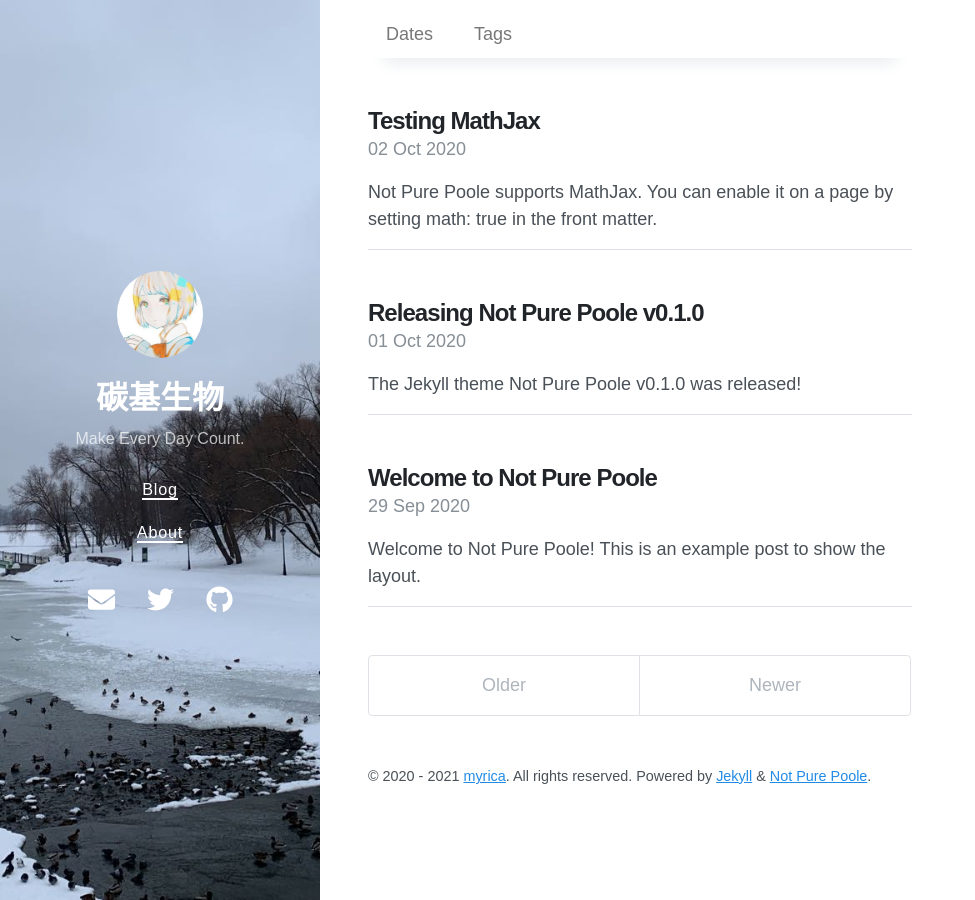
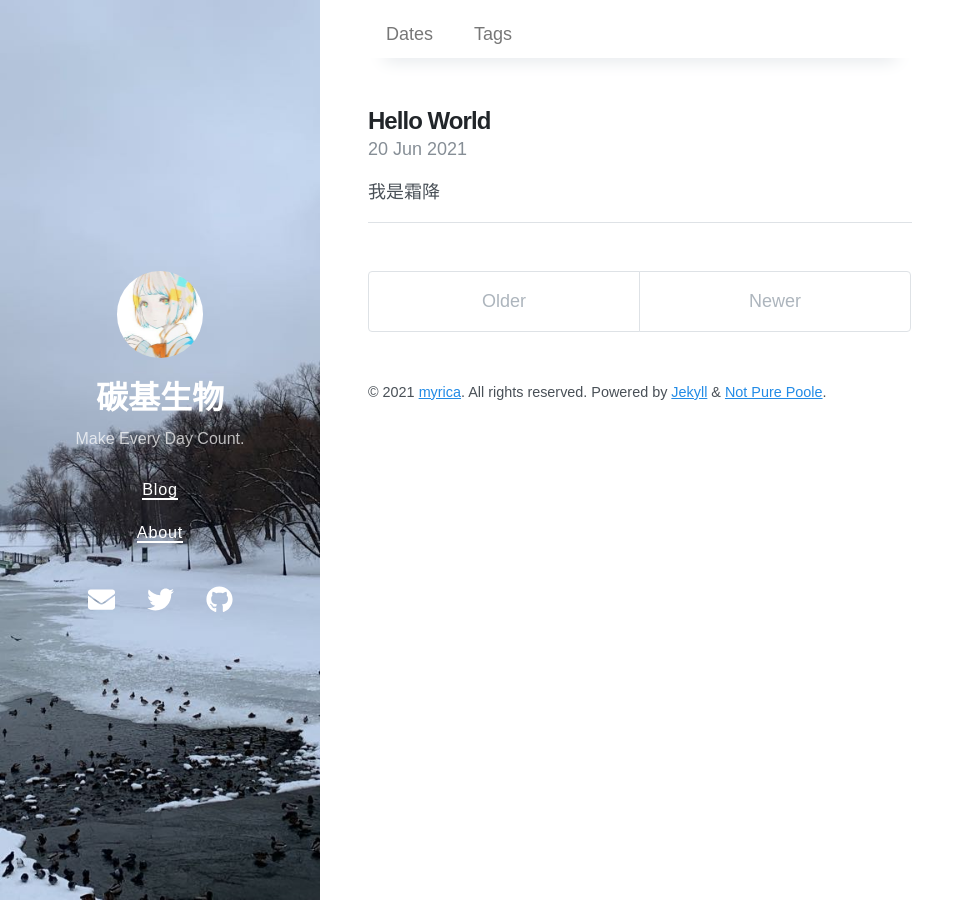
Before and after one commit to shuangjiang169/myrica.github.io, a Jekyll site: the page built from index.html, in a window 1280 px wide. Shown: the whole page, without its empty margins (0-975 px from the left). Built offline with Jekyll 4.4.1, drawn with Linux system fonts in a browser that asks for light colours; nearby versions of some CDN libraries; the list of posts is cut into pages by our own code.

Commit message:
new  begining

```diff
--- a/_posts/2020-09-29-welcome-to-not-pure-poole.md
+++ /dev/null
@@ -1,169 +0,0 @@
----
-layout: post
-title: Welcome to Not Pure Poole
-date: 2020-09-29 23:18 +0800
-last_modified_at: 2020-10-01 01:08:25 +0800
-tags: [jekyll theme, jekyll, tutorial]
-toc:  true
----
-Welcome to **Not Pure Poole**! This is an example post to show the layout.
-{: .message }
-
-First, do you notice the TOC on the right side? Try to scroll down to read this post, you'll find that the TOC is always sticky in the viewport.
-
-Cum sociis natoque penatibus et magnis <a href="#">dis parturient montes</a>, nascetur ridiculus mus. *Aenean eu leo quam.* Pellentesque ornare sem lacinia quam venenatis vestibulum. Sed posuere consectetur est at lobortis. Cras mattis consectetur purus sit amet fermentum.
-
-> Curabitur blandit tempus porttitor. Nullam quis risus eget urna mollis ornare vel eu leo. Nullam id dolor id nibh ultricies vehicula ut id elit.
-
-Etiam porta **sem malesuada magna** mollis euismod. Cras mattis consectetur purus sit amet fermentum. Aenean lacinia bibendum nulla sed consectetur.
-
-## Inline HTML elements
-
-HTML defines a long list of available inline tags, a complete list of which can be found on the [Mozilla Developer Network](https://developer.mozilla.org/en-US/docs/Web/HTML/Element).
-
-- **To bold text**, use `<strong>`.
-- *To italicize text*, use `<em>`.
-- <mark>To highlight</mark>, use `<mark>`.
-- Abbreviations, like <abbr title="HyperText Markup Langage">HTML</abbr> should use `<abbr>`, with an optional `title` attribute for the full phrase.
-- Citations, like <cite>&mdash; Mark Otto</cite>, should use `<cite>`.
-- <del>Deleted</del> text should use `<del>` and <ins>inserted</ins> text should use `<ins>`.
-- Superscript <sup>text</sup> uses `<sup>` and subscript <sub>text</sub> uses `<sub>`.
-
-Most of these elements are styled by browsers with few modifications on our part.
-
-## Footnotes
-
-Footnotes are supported as part of the Markdown syntax. Here's one in action. Clicking this number[^fn-sample_footnote] will lead you to a footnote. The syntax looks like:
-
-{% highlight text %}
-Clicking this number[^fn-sample_footnote]
-{% endhighlight %}
-
-Each footnote needs the `^fn-` prefix and a unique ID to be referenced for the footnoted content. The syntax for that list looks something like this:
-
-{% highlight text %}
-[^fn-sample_footnote]: Handy! Now click the return link to go back.
-{% endhighlight %}
-
-You can place the footnoted content wherever you like. Markdown parsers should properly place it at the bottom of the post.
-
-## Heading
-
-Vivamus sagittis lacus vel augue rutrum faucibus dolor auctor. Duis mollis, est non commodo luctus, nisi erat porttitor ligula, eget lacinia odio sem nec elit. Morbi leo risus, porta ac consectetur ac, vestibulum at eros.
-
-### Code
-
-Inline code is available with the `<code>` element. Snippets of multiple lines of code are supported through Rouge. Longer lines will automatically scroll horizontally when needed. You may also use code fencing (triple backticks) for rendering code.
-
-{% highlight js %}
-// Example can be run directly in your JavaScript console
-
-// Create a function that takes two arguments and returns the sum of those arguments
-var adder = new Function("a", "b", "return a + b");
-
-// Call the function
-adder(2, 6);
-// > 8
-{% endhighlight %}
-
-You may also optionally show code snippets with line numbers. Add `linenos` to the Rouge tags.
-
-{% highlight js linenos %}
-// Example can be run directly in your JavaScript console
-
-// Create a function that takes two arguments and returns the sum of those arguments
-var adder = new Function("a", "b", "return a + b");
-
-// Call the function
-adder(2, 6);
-// > 8
-{% endhighlight %}
-
-Aenean lacinia bibendum nulla sed consectetur. Etiam porta sem malesuada magna mollis euismod. Fusce dapibus, tellus ac cursus commodo, tortor mauris condimentum nibh, ut fermentum massa.
-
-### Lists
-
-Cum sociis natoque penatibus et magnis dis parturient montes, nascetur ridiculus mus. Aenean lacinia bibendum nulla sed consectetur. Etiam porta sem malesuada magna mollis euismod. Fusce dapibus, tellus ac cursus commodo, tortor mauris condimentum nibh, ut fermentum massa justo sit amet risus.
-
-- Praesent commodo cursus magna, vel scelerisque nisl consectetur et.
-- Donec id elit non mi porta gravida at eget metus.
-- Nulla vitae elit libero, a pharetra augue.
-
-Donec ullamcorper nulla non metus auctor fringilla. Nulla vitae elit libero, a pharetra augue.
-
-1. Vestibulum id ligula porta felis euismod semper.
-2. Cum sociis natoque penatibus et magnis dis parturient montes, nascetur ridiculus mus.
-3. Maecenas sed diam eget risus varius blandit sit amet non magna.
-
-Cras mattis consectetur purus sit amet fermentum. Sed posuere consectetur est at lobortis.
-
-<dl>
-  <dt>HyperText Markup Language (HTML)</dt>
-  <dd>The language used to describe and define the content of a Web page</dd>
-
-  <dt>Cascading Style Sheets (CSS)</dt>
-  <dd>Used to describe the appearance of Web content</dd>
-
-  <dt>JavaScript (JS)</dt>
-  <dd>The programming language used to build advanced Web sites and applications</dd>
-</dl>
-
-Integer posuere erat a ante venenatis dapibus posuere velit aliquet. Morbi leo risus, porta ac consectetur ac, vestibulum at eros. Nullam quis risus eget urna mollis ornare vel eu leo.
-
-### Images
-
-Quisque consequat sapien eget quam rhoncus, sit amet laoreet diam tempus. Aliquam aliquam metus erat, a pulvinar turpis suscipit at.
-
-![placeholder](http://placehold.it/800x400 "Large example image")
-![placeholder](http://placehold.it/400x200 "Medium example image")
-![placeholder](http://placehold.it/200x200 "Small example image")
-
-Align to the center by adding `class="align-center"`:
-
-![placeholder](http://placehold.it/400x200 "Medium example image"){: .align-center}
-
-### Tables
-
-Aenean lacinia bibendum nulla sed consectetur. Lorem ipsum dolor sit amet, consectetur adipiscing elit.
-
-<table>
-  <thead>
-    <tr>
-      <th>Name</th>
-      <th>Upvotes</th>
-      <th>Downvotes</th>
-    </tr>
-  </thead>
-  <tfoot>
-    <tr>
-      <td>Totals</td>
-      <td>21</td>
-      <td>23</td>
-    </tr>
-  </tfoot>
-  <tbody>
-    <tr>
-      <td>Alice</td>
-      <td>10</td>
-      <td>11</td>
-    </tr>
-    <tr>
-      <td>Bob</td>
-      <td>4</td>
-      <td>3</td>
-    </tr>
-    <tr>
-      <td>Charlie</td>
-      <td>7</td>
-      <td>9</td>
-    </tr>
-  </tbody>
-</table>
-
-Nullam id dolor id nibh ultricies vehicula ut id elit. Sed posuere consectetur est at lobortis. Nullam quis risus eget urna mollis ornare vel eu leo.
-
------
-
-Want to see something else added? <a href="https://github.com/vszhub/not-pure-poole/issues/new">Open an issue.</a>
-
-[^fn-sample_footnote]: Handy! Now click the return link to go back.
--- a/_posts/2020-10-01-releasing-not-pure-poole-v0-1-0.md
+++ /dev/null
@@ -1,14 +0,0 @@
----
-layout: post
-title: Releasing Not Pure Poole v0.1.0
-author: Songzi Vong
-tags:
-- jekyll theme
-- jekyll
-date: 2020-10-01 13:56 +0800
----
-The Jekyll theme **Not Pure Poole** v0.1.0 was released!
-
-Not Pure Poole is a simple, beautiful, and powerful Jekyll theme for blogs. It is built on [Poole](https://github.com/poole/poole) and [Pure](https://purecss.io/).
-
-For more information about this theme, you can read the [README](https://github.com/vszhub/not-pure-poole/blob/master/README.md) file.
--- a/_posts/2020-10-02-testing-mathjax.md
+++ /dev/null
@@ -1,17 +0,0 @@
----
-layout: post
-title: Testing MathJax
-tags: mathjax
-math: true
-date: 2020-10-02 15:32 +0800
----
-Not Pure Poole supports [MathJax](https://www.mathjax.org/). You can enable it on a page by setting `math: true` in the front matter.
-
-An inline math: \\\(E=mc^2\\\).
-
-A display math:
-
-$$
-i\hbar \frac{\partial \Psi}{\partial t} = -\frac{\hbar^2}{2m}
-\frac{\partial^2 \Psi}{\partial x^2} + V \Psi
-$$
--- /dev/null
+++ b/_posts/2021-06-20-hello-world.md
@@ -0,0 +1,11 @@
+---
+layout: post
+title: Hello  World
+author: myrica
+tags:
+- 日常
+date: 2021-06-20 21:53 +0800
+---
+我是**霜降**
+
+欢迎来到我的博客。
```
Also changed, not shown: dates.md (+1 -1 lines), tags.md (+1 -1 lines).
